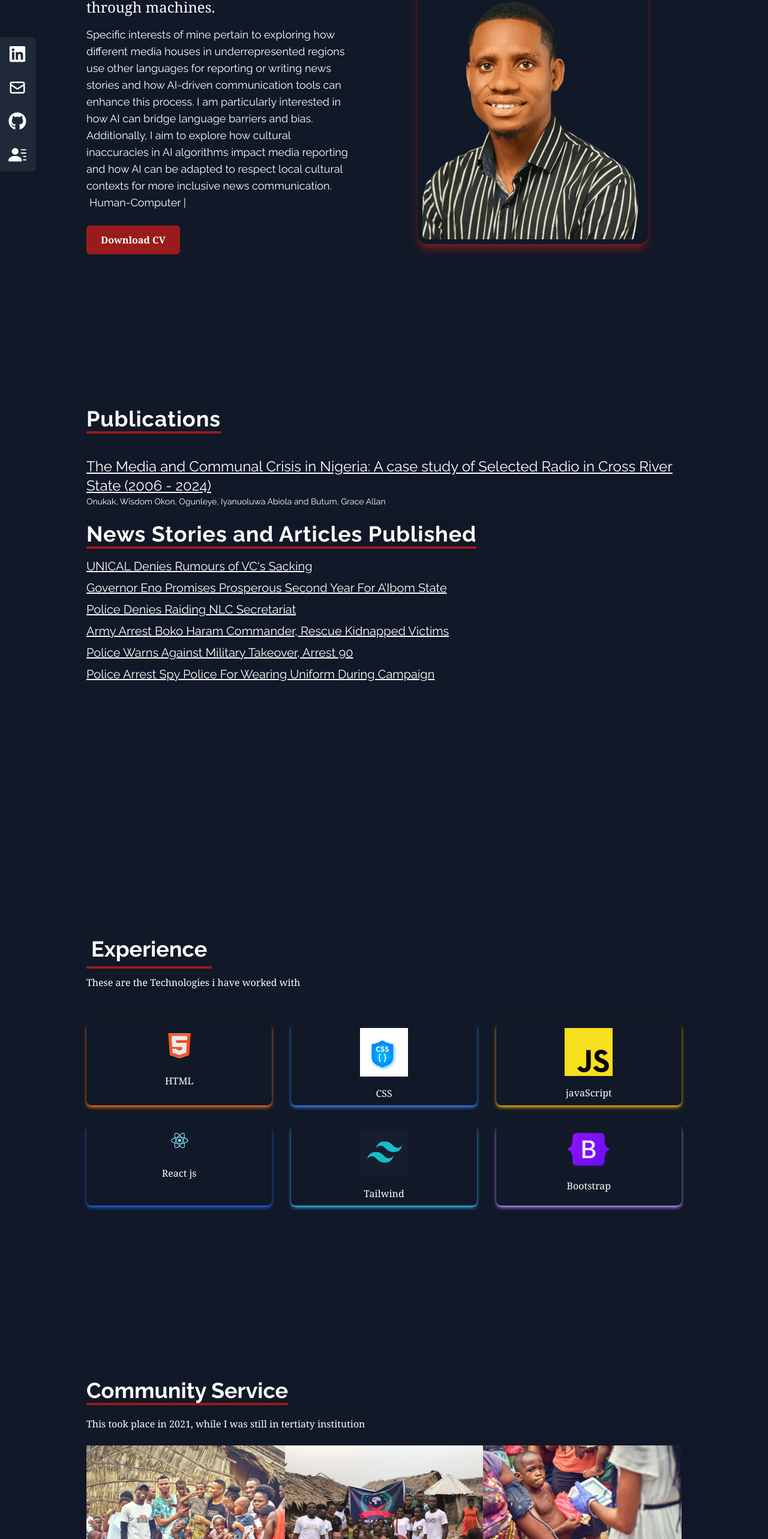
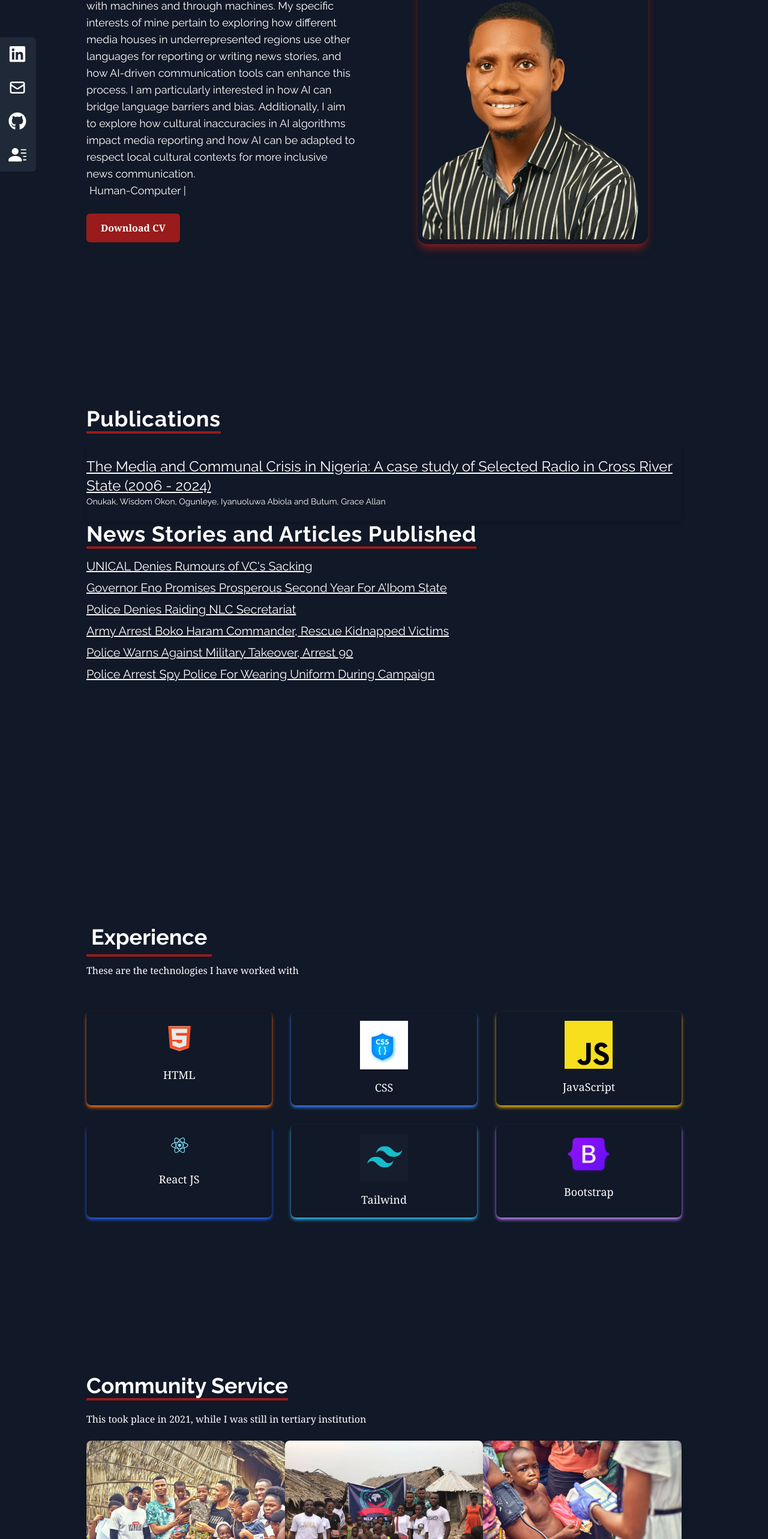
Before and after one commit to Mimisax-pixel/my-portfolio, a React (Vite) app: page / in a window 1280 px wide. Shown: the part 218-2784 px from the top of the page at 60% size. Built offline with nearby package versions, Linux system fonts and the light colour scheme.

Commit message:
Added new text to the website

```diff
--- a/src/components/Contact.jsx
+++ b/src/components/Contact.jsx
@@ -2,40 +2,65 @@ import React from "react";
 
 const Contact = () => {
   return (
-    <div name="Contact" className="w-full h-screen dark:bg-gray-900 text-gray-900 dark:text-white bg-slate-100 ">
+    <div
+      name="Contact"
+      className="w-full h-screen dark:bg-gray-900 text-gray-900 dark:text-white bg-slate-100"
+    >
       <div className="flex flex-col p-4 justify-center max-w-screen-lg mx-auto h-full">
-        <div className="mt-40 ">
-          <p className="text-3xl md:text-4xl font-bold inline border-b-4 dark:border-red-800 border-teal-500">Contact</p>
-          <p className="py-6 font-serif">Submit the form below to get in touch with me</p>
+        <div className="mt-40 md:mt-20">
+          <p className="text-3xl md:text-4xl font-bold inline border-b-4 dark:border-red-800 border-teal-500">
+            Contact
+          </p>
+          <p className="py-6 font-serif">
+            Submit the form below to get in touch with me
+          </p>
         </div>
+
+        {/* Form container */}
         <div className="flex justify-center items-center">
-          <form action="https://getform.io/f/572e5bf3-fb0e-4de6-bfa6-d94106b9b17a" method="POST" className="flex flex-col w-full md:w-1/2">
+          <form
+            action="https://getform.io/f/572e5bf3-fb0e-4de6-bfa6-d94106b9b17a"
+            method="POST"
+            className="flex flex-col w-full md:w-1/2"
+          >
+            {/* Input for Name */}
             <input
-              type=""
+              type="text"
               name="name"
               placeholder="Enter Your Name Here"
-              className="p-2 bg-transparent border-2
-                rounded-md  focus:outline-none shadow-md dark:shadow-red-800 shadow-teal-500"
-
+              className="p-2 bg-transparent border-2 rounded-md focus:outline-none
+              shadow-md dark:shadow-red-800 shadow-teal-500 transition-all duration-300 ease-in-out
+              dark:bg-gray-800 dark:placeholder-gray-400 dark:text-white text-gray-900"
             />
 
+            {/* Input for Email */}
             <input
-              type=""
+              type="email"
               name="Email"
               placeholder="Enter Your Email"
-              className="my-4 p-2 bg-transparent border-2
-                rounded-md focus:outline-none shadow-md dark:shadow-red-800 shadow-teal-500"
+              className="my-4 p-2 bg-transparent border-2 rounded-md focus:outline-none
+              shadow-md dark:shadow-red-800 shadow-teal-500 transition-all duration-300 ease-in-out
+              dark:bg-gray-800 dark:placeholder-gray-400 dark:text-white text-gray-900"
             />
 
+            {/* Textarea for Message */}
             <textarea
               name="Message"
               rows="10"
               placeholder="Write your Message"
-              className="p-2 bg-transparent border-2 rounded-md focus:outline-none shadow-md dark:shadow-red-800 shadow-teal-500"
+              className="p-2 bg-transparent border-2 rounded-md focus:outline-none
+              shadow-md dark:shadow-red-800 shadow-teal-500 transition-all duration-300 ease-in-out
+              dark:bg-gray-800 dark:placeholder-gray-400 dark:text-white text-gray-900"
             />
 
-            <button className="text-white font-semibold dark:bg-red-800 bg-teal-500 px-6 py-3 my-8 mx-auto flex items-center rounded-md
-            hover:scale-110 duration-300">Let's Talk</button>
+            {/* Submit button */}
+            <button
+              className="text-white font-semibold dark:bg-red-800 bg-teal-500 px-6 py-3 my-8 mx-auto
+              flex items-center justify-center rounded-md hover:scale-110 hover:bg-teal-600 dark:hover:bg-red-900
+              transition-all duration-300 ease-in-out"
+            >
+              Let's Talk
+            </button>
           </form>
         </div>
       </div>
--- a/src/components/Experience.jsx
+++ b/src/components/Experience.jsx
@@ -1,15 +1,12 @@
-import React from 'react'
-import  html from "../assets/html5.png.png";
+import React from "react";
+import html from "../assets/html5.png.png";
 import css from "../assets/Css.png";
 import javascript from "../assets/javascript.png";
 import Rx from "../assets/reactjs.png.png";
 import tailwind from "../assets/Tailwind.png";
 import bootstrap from "../assets/bootstrap.png";
 
-
-
 const Experience = () => {
-
   const skills = [
     {
       id: 1,
@@ -17,35 +14,30 @@ const Experience = () => {
       title: "HTML",
       style: "shadow-orange-500",
     },
-
     {
       id: 2,
       src: css,
       title: "CSS",
       style: "shadow-blue-500",
     },
-
     {
       id: 3,
       src: javascript,
-      title: "javaScript",
+      title: "JavaScript",
       style: "shadow-yellow-500",
     },
-
     {
       id: 4,
       src: Rx,
-      title: "React js",
+      title: "React JS",
       style: "shadow-blue-600",
     },
-
     {
       id: 5,
       src: tailwind,
       title: "Tailwind",
       style: "shadow-sky-400",
     },
-
     {
       id: 6,
       src: bootstrap,
@@ -53,23 +45,29 @@ const Experience = () => {
       style: "shadow-purple-400",
     },
   ];
+
   return (
-    <div name="Experience" className="dark:bg-gray-900 text-gray-900 dark:text-white bg-slate-100 w-full h-screen">
+    <div
+      name="Experience"
+      className="dark:bg-gray-900 text-gray-900 dark:text-white bg-slate-100 w-full h-screen"
+    >
       <div className="max-w-screen-lg mx-auto p-4 flex flex-col justify-center w-full h-full">
-        <div className="mt-80 md:mt-10 lg:mt-10">
+        <div className="mt-40 md:mt-10">
           <p className="text-3xl md:text-4xl font-bold border-b-4 dark:border-red-800 border-teal-500 p-2 inline">
             Experience
           </p>
-          <p className="py-6 font-serif">These are the Technologies i have worked with</p>
+          <p className="py-6 font-serif">These are the technologies I have worked with</p>
         </div>
+
+        {/* Grid container for skills */}
         <div className="w-full grid grid-cols-2 sm:grid-cols-3 gap-8 text-center py-8 px-12 sm:px-0 font-serif">
           {skills.map(({ id, src, title, style }) => (
             <div
               key={id}
-              className={`shadow-md hover:scale-105 duration-500 py-2 rounded-lg ${style}`}
+              className={`shadow-md hover:scale-105 duration-500 py-4 rounded-lg ${style}`}
             >
-              <img src={src} className="w-20 mx-auto" />
-              <p className="mt-4">{title}</p>
+              <img src={src} alt={title} className="w-20 mx-auto" />
+              <p className="mt-4 text-md md:text-lg">{title}</p>
             </div>
           ))}
         </div>
@@ -78,8 +76,4 @@ const Experience = () => {
   );
 };
 
-<hr />
-
-
-
-export default Experience
+export default Experience;
--- a/src/components/Projects.jsx
+++ b/src/components/Projects.jsx
@@ -3,7 +3,7 @@ import React from "react";
 import miracle from "../assets/grad.png";
 import Blessed from "../assets/great.png";
 import hlf from "../assets/hlf.png";
-import help from "../assets/Helping.png"
+import help from "../assets/Helping.png";
 import water from "../assets/water.png";
 import ifiok from "../assets/ifiok.png";
 
@@ -13,51 +13,55 @@ const Projects = () => {
       id: 1,
       src: miracle,
     },
-
     {
       id: 2,
       src: Blessed,
     },
-
     {
       id: 3,
       src: hlf,
     },
-
     {
       id: 4,
       src: water,
     },
-
     {
       id: 5,
       src: help,
     },
-
     {
       id: 6,
       src: ifiok,
     },
+  ];
 
-  ];
   return (
     <div
       name="Projects"
-      className="dark:bg-gray-900 text-gray-900 dark:text-white bg-slate-100 w-full
-             md:h-screen"
+      className="dark:bg-gray-900 text-gray-900 dark:text-white bg-slate-100 w-full md:h-screen"
     >
       <div className="max-w-screen-lg p-4 mx-auto flex flex-col justify-center w-full h-full">
         <div className="mt-40 md:mt-10">
           <p className="text-3xl md:text-4xl font-bold inline border-b-4 dark:border-red-800 border-teal-500">
             Community Service
           </p>
-          <p className="py-6 font-serif">This took place in 2021, while I was still in tertiaty institution</p>
+          <p className="py-6 font-serif">
+            This took place in 2021, while I was still in tertiary institution
+          </p>
         </div>
 
-        <div className="grid sm:grid-cols-2 md:grid-cols-3 gap-0 px-12 sm:px-0 shadow-lg">
-          {projects.map(({ id, src, }) => (
-            <div key={id} className=" shadow-gray-200 ronded-lg">
-              <img src={src} alt="" />
+        {/* Responsive grid for project images */}
+        <div className="grid grid-cols-1 sm:grid-cols-2 md:grid-cols-3 gap-0 px-4 sm:px-0">
+          {projects.map(({ id, src }) => (
+            <div
+              key={id}
+              className="rounded-lg overflow-hidden shadow-lg hover:scale-105 transition-transform duration-300"
+            >
+              <img
+                src={src}
+                alt={`Project ${id}`}
+                className="w-full h-48 sm:h-64 object-cover"
+              />
             </div>
           ))}
         </div>
--- a/src/components/home.jsx
+++ b/src/components/home.jsx
@@ -14,13 +14,12 @@ const Home = () => {
     >
       <div className="max-w-screen-lg mx-auto flex flex-col items-center justify-center h-full px-4 md:flex-row">
         <div className="flex flex-col justify-center h-full md:w-1/2">
-          <h3 className="text-xl md:text-2xl font-serif mt-40 md:mt-0">
-            Hi! I'm Onukak Wisdom. <br />
-            I study how we communicate with and through machines.
-          </h3>
           <p className="py-4 max-w-md text-md md:text-lg">
-            Specific interests of mine pertain to exploring how different media houses in underrepresented regions use other languages for reporting or writing news stories and how AI-driven communication tools can enhance this process.
-            I am particularly interested in how AI can bridge language barriers and bias. Additionally, I aim to explore how cultural inaccuracies in AI algorithms impact media reporting and how AI can be adapted to respect local cultural contexts for more inclusive news communication.
+            I am Onukak Wisdom, I study how we communinicate with machines and through machines.
+            My specific interests of mine pertain to exploring how different media houses in underrepresented regions use other languages for reporting or writing news stories,
+            and how AI-driven communication tools can enhance this process.
+            I am particularly interested in how AI can bridge language barriers and bias.
+            Additionally, I aim to explore how cultural inaccuracies in AI algorithms impact media reporting and how AI can be adapted to respect local cultural contexts for more inclusive news communication.
             <br />
             <TypeAnimation
               sequence={[
```
